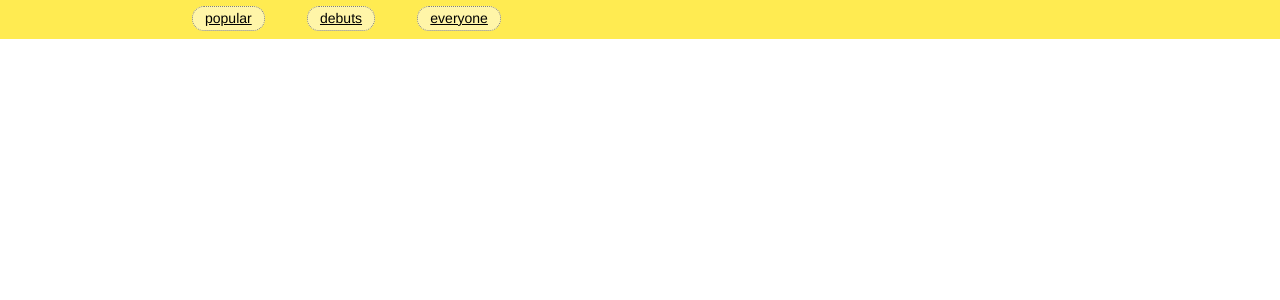
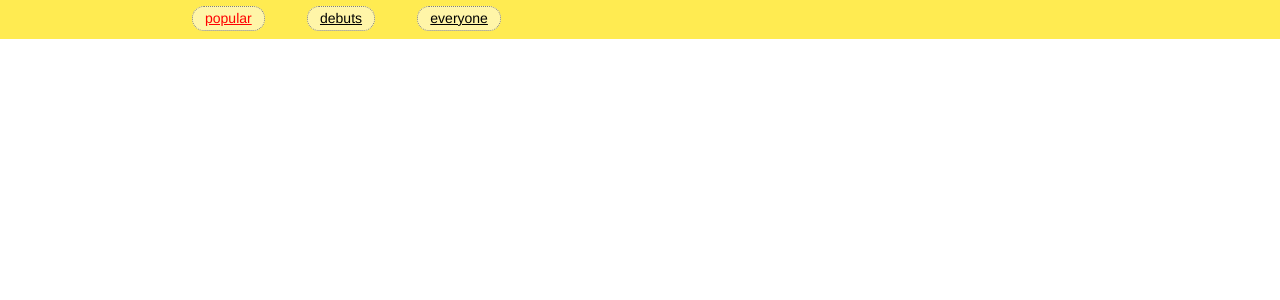
Before and after one commit to berrytj/gallery, a Django app: page / in a window 1280 px wide. Shown: the top 300 px of the page. Run offline with Django 3.2, Linux system fonts and the light colour scheme.

Commit message:
made selected category stand out

```diff
--- a/project/main/statics/js/views/app.js
+++ b/project/main/statics/js/views/app.js
@@ -32,6 +32,9 @@ var PER_PAGE = 9;
 			$('.category').click(function() {
 
 				$('#grid').html('');
+
+				$('.category').css('color', 'black');
+				$(this).css('color', 'red');
 
 				var cat = $(this).text();
 				that.category = cat;
--- a/project/main/templates/main.html
+++ b/project/main/templates/main.html
@@ -10,7 +10,7 @@
 <body>
 
 	<div id='toolbar'>
-		<span class='category'>popular</span>
+		<span class='category' style='color:red;'>popular</span>
 		<span class='category'>debuts</span>
 		<span class='category'>everyone</span>
 	</div>
```
